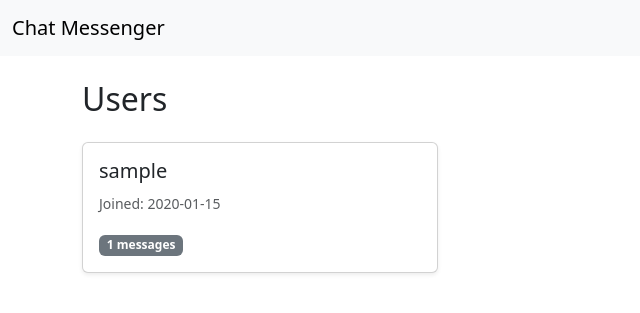
After one commit to dybovalex/Simple_Chat, a Flask app: page / in a window 1280 px wide. The commit adds this page. Shown: the top 313 px of the page, without its empty margins (0-640 px from the left). Run offline with Flask 3, Linux system fonts and the light colour scheme; tables that the repository leaves empty hold one stand-in row (values such as "Sample post"); some libraries are stand-ins or nearby versions.

Commit message:
Add User model and update message handling in chat. Introduced User model with relationships to messages, modified message creation to use user IDs, and updated routes to manage user creation and display. Enhanced index template to list users and improved navigation.

```diff
--- a/app/routes.py
+++ b/app/routes.py
@@ -1,24 +1,47 @@
 from flask import Blueprint, render_template, request, redirect, url_for
 
 from app import db
-from app.models import Message, MessageType
+from app.models import User, Message, MessageType
 
 main = Blueprint("main", __name__)
 
 
-@main.route("/<user>", methods=["GET", "POST"])
-def index(user):
+def get_or_create_user(nickname):
+    """Find existing user or create a new one."""
+    user = User.query.filter_by(nickname=nickname).first()
+    if user is None:
+        user = User(nickname=nickname)
+        db.session.add(user)
+        db.session.commit()
+    return user
+
+
+@main.route("/")
+def home():
+    """Home page - list all users."""
+    users = User.query.order_by(User.created_at.desc()).all()
+    return render_template("index.html", users=users)
+
+
+@main.route("/chat/<nickname>", methods=["GET", "POST"])
+def chat(nickname):
+    # Get or create the user
+    user = get_or_create_user(nickname)
+
     if request.method == "POST":
         new_message = Message(
-            user=user,
+            user_id=user.id,
             message=request.form["user_msg"],
             message_type=MessageType.user_message,
         )
         db.session.add(new_message)
         db.session.commit()
-        return redirect(url_for("main.index", user=user))
+        return redirect(url_for("main.chat", nickname=nickname))
 
+    # Get all messages for this user
     messages = (
-        Message.query.filter_by(user=user).order_by(Message.created_at.asc()).all()
+        Message.query.filter_by(user_id=user.id)
+        .order_by(Message.created_at.asc())
+        .all()
     )
-    return render_template("index.html", user=user, messages=messages)
+    return render_template("chat.html", user=user, messages=messages)
--- /dev/null
+++ b/static/css/style_user_card.css
@@ -0,0 +1,8 @@
+.user-card {
+    transition: transform 0.2s, box-shadow 0.2s;
+    cursor: pointer;
+}
+.user-card:hover {
+    transform: translateY(-5px);
+    box-shadow: 0 4px 15px rgba(0,0,0,0.2) !important;
+}
--- /dev/null
+++ b/templates/components/user-card.html
@@ -0,0 +1,20 @@
+<div class="col">
+    <a href="{{ url_for('main.chat', nickname=user.nickname) }}"
+       class="text-decoration-none">
+        <div class="card h-100 shadow-sm user-card">
+            <div class="card-body">
+                <h5 class="card-title">{{ user.nickname }}</h5>
+                <p class="card-text text-muted">
+                    <small>
+                        Joined: {{ user.created_at.strftime('%Y-%m-%d') }}
+                    </small>
+                </p>
+                <p class="card-text">
+                    <span class="badge bg-secondary">
+                        {{ user.messages | length }} messages
+                    </span>
+                </p>
+            </div>
+        </div>
+    </a>
+</div>
--- a/templates/index.html
+++ b/templates/index.html
@@ -1,35 +1,27 @@
 {% extends "base.html" %}
 {% block title %}
-    Simple Chat
+    Simple Chat - Users
 {% endblock title %}
 {% block styles %}
     <link rel="stylesheet"
-          href="{{ url_for('static', filename='css/style_input_form.css') }}">
+          href="{{ url_for('static', filename='css/style_user_card.css') }}">
 {% endblock styles %}
 {% block content %}
     <nav class="navbar navbar-expand-lg navbar-light bg-light">
         <div class="container-fluid">
-            <a class="navbar-brand" href="#">Chat Messenger</a>
+            <a class="navbar-brand" href="{{ url_for("main.home") }}">Chat Messenger</a>
         </div>
     </nav>
-    <div class="container">
-        {# comment # Display the messages #}
-        {% for msg in messages %}
-            {% if msg.message_type.value == "user_message" %}
-                {% set align = "end" %}
+    <div class="container mt-4">
+        <h2 class="mb-4">Users</h2>
+        <div class="row row-cols-1 row-cols-md-3 g-4">
+            {% for user in users %}
+                {% include "components/user-card.html" %}
             {% else %}
-                {% set align = "start" %}
-            {% endif %}
-            {% set message = msg.message %}
-            {% include "components/card.html" %}
-        {% endfor %}
-        {# comment # Display the input field #}
-        {% with input_field_id="user_message", button_text="Senden", onclick="sendMessage()" %}
-            {% include "components/input-field.html" %}
-        {% endwith %}
-
+                <div class="col-12">
+                    <p class="text-muted">No users yet. Start a chat to create one!</p>
+                </div>
+            {% endfor %}
+        </div>
     </div>
 {% endblock content %}
-{% block scripts %}
-    <script src="{{ url_for('static', filename='js/chat.js') }}"></script>
-{% endblock scripts %}
```
Also changed, not shown: app/models.py (+27 -5 lines), templates/chat.html (added, +35 -0 lines).
